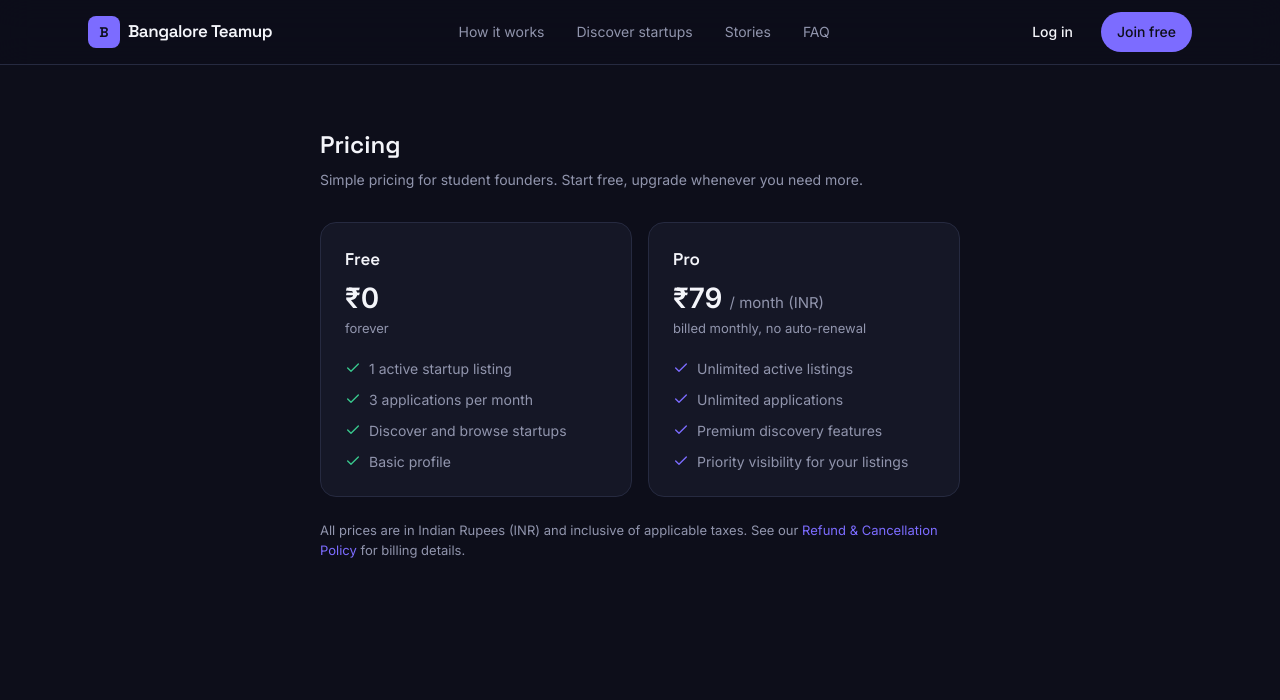
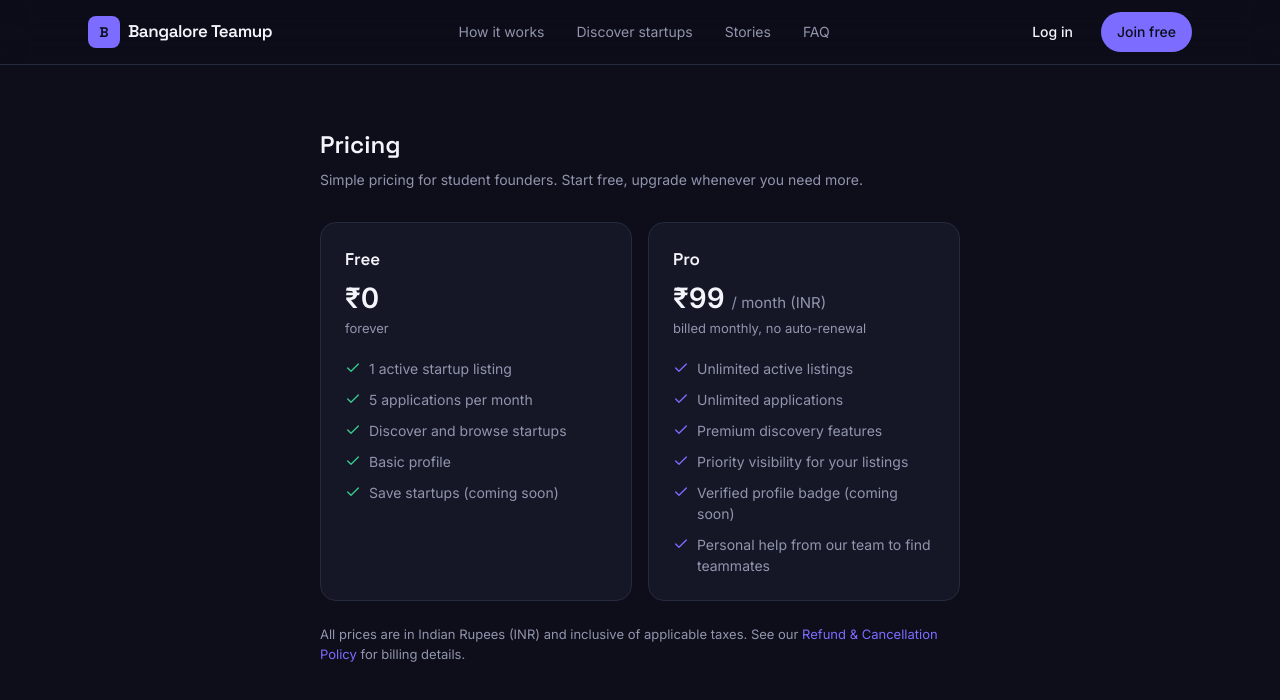
Before and after one commit to Darkcrisx7/project-connect, a Next.js app: page /pricing in a window 1280 px wide. Shown: the top 700 px of the page. Built offline with nearby package versions, Linux system fonts and the light colour scheme.

Commit message:
Update page.tsx

```diff
--- a/app/pricing/page.tsx
+++ b/app/pricing/page.tsx
@@ -3,9 +3,10 @@ import { Check } from "lucide-react";
 
 const freeFeatures = [
   "1 active startup listing",
-  "3 applications per month",
+  "5 applications per month",
   "Discover and browse startups",
   "Basic profile",
+  "Save startups (coming soon)",
 ];
 
 const proFeatures = [
@@ -13,6 +14,8 @@ const proFeatures = [
   "Unlimited applications",
   "Premium discovery features",
   "Priority visibility for your listings",
+  "Verified profile badge (coming soon)",
+  "Personal help from our team to find teammates",
 ];
 
 export default function PricingPage() {
@@ -45,7 +48,7 @@ export default function PricingPage() {
               Pro
             </h2>
             <p className="mt-1 text-[28px] font-semibold text-ink">
-              ₹79 <span className="text-[15px] font-normal text-ink-muted">/ month (INR)</span>
+              ₹99 <span className="text-[15px] font-normal text-ink-muted">/ month (INR)</span>
             </p>
             <p className="text-[13px] text-ink-muted">billed monthly, no auto-renewal</p>
             <ul className="mt-5 space-y-2.5">
```
